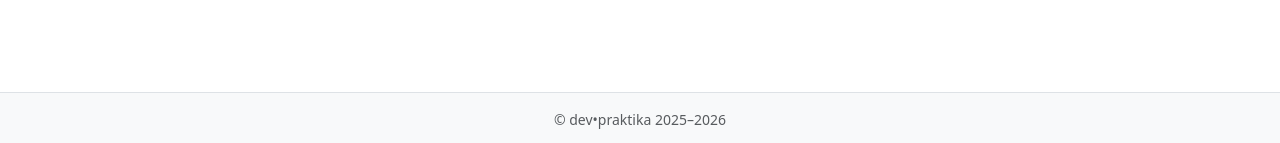
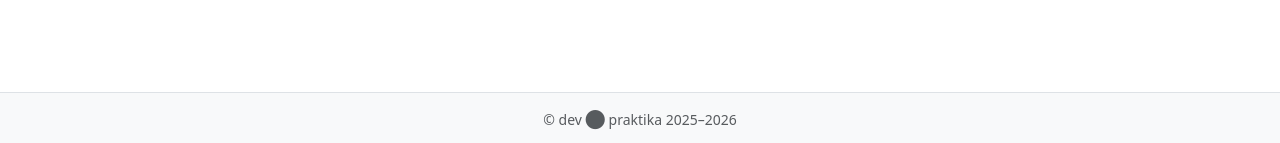
Before and after one commit to devpraktika-ru/devpraktika-ru.github.io, a Jekyll site: the page built from index.md, in a window 1280 px wide. Shown: the part 754-897 px from the top of the page. Built offline with Jekyll 4.4.1, drawn with Linux system fonts in a browser that asks for light colours.

Commit message:
Fix footer

```diff
--- a/_layouts/default.html
+++ b/_layouts/default.html
@@ -96,7 +96,7 @@
       <div class="container">
         <div class="row justify-content-center">
           <div class="col-12 col-xl-10 col-xxl-8 text-center">
-            <p class="text-muted small mb-0">&copy; dev•praktika 2025–{{ "now" | date: "%Y" }}</p>
+            <p class="text-muted small mb-0">&copy; dev ⬤ praktika 2025–{{ "now" | date: "%Y" }}</p>
           </div>
         </div>
       </div>
```
